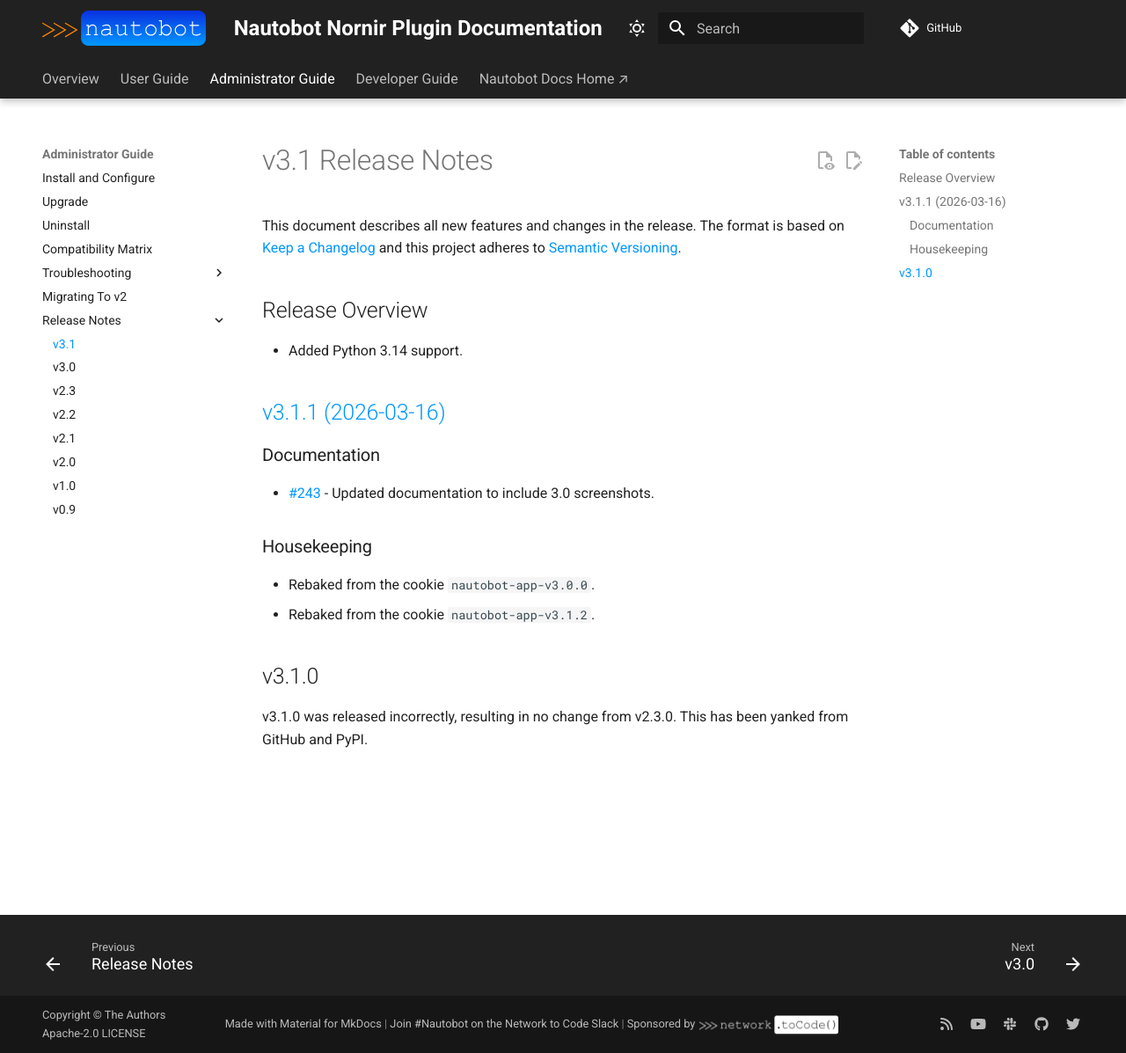
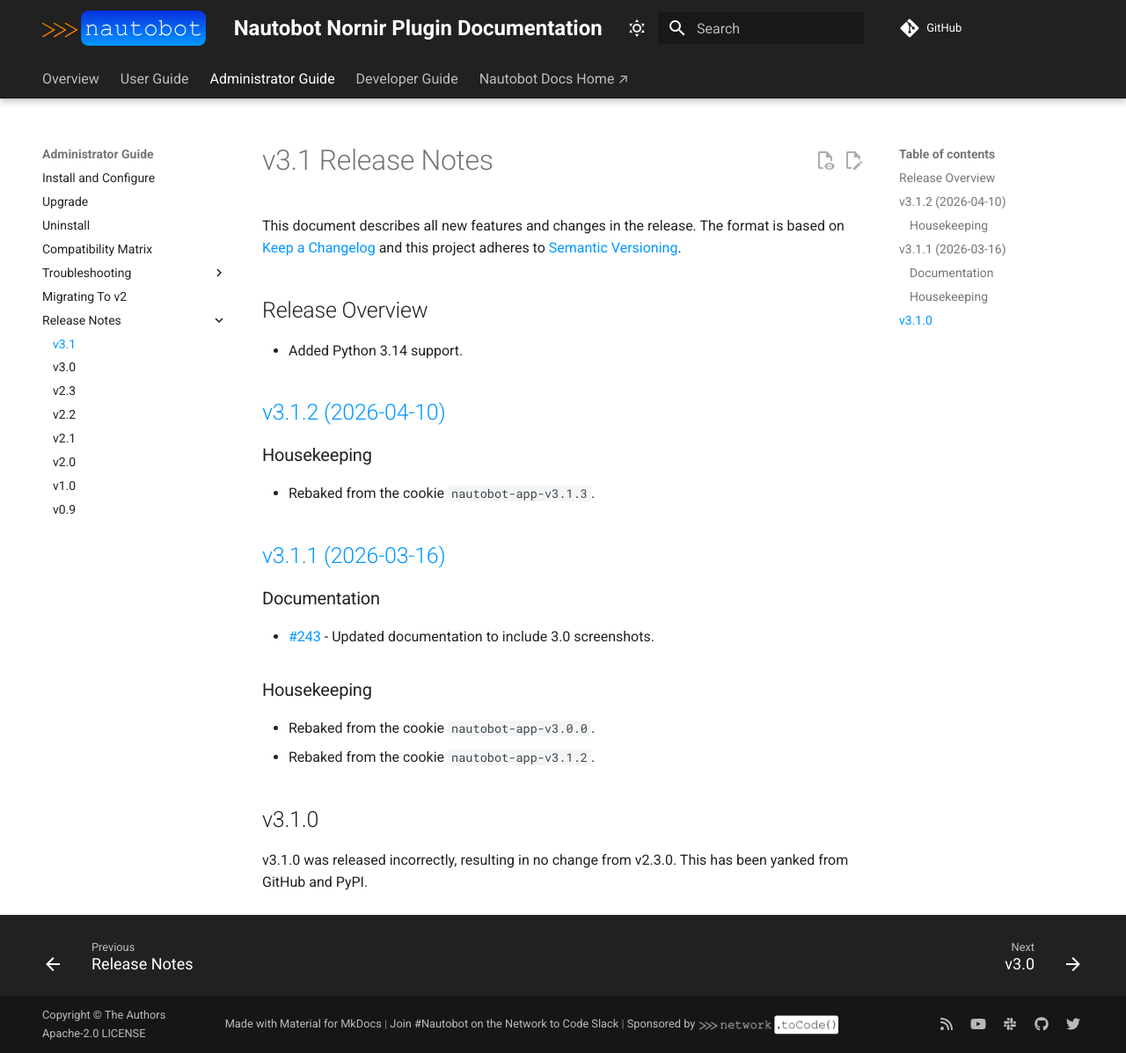
Before and after one commit to nautobot/nautobot-app-nornir, an MkDocs documentation site: the page built from docs/admin/release_notes/version_3.1.md, in a window 1280 px wide and 1197 px high. Shown: the whole window at 88% size. Built offline with MkDocs 1.6.1 and Material for MkDocs 9.7.7, drawn with Linux system fonts in a browser that asks for light colours; comment, search, counter and statistics services are not loaded.

Commit message:
prepare release v3.1.2

```diff
--- a/docs/admin/release_notes/version_3.1.md
+++ b/docs/admin/release_notes/version_3.1.md
@@ -7,6 +7,12 @@
 - Added Python 3.14 support.
 
 <!-- towncrier release notes start -->
+
+## [v3.1.2 (2026-04-10)](https://github.com/nautobot/nautobot-app-nornir/releases/tag/v3.1.2)
+
+### Housekeeping
+
+- Rebaked from the cookie `nautobot-app-v3.1.3`.
 
 ## [v3.1.1 (2026-03-16)](https://github.com/nautobot/nautobot-app-nornir/releases/tag/v3.1.1)
 
--- a/pyproject.toml
+++ b/pyproject.toml
@@ -1,6 +1,6 @@
 [tool.poetry]
 name = "nautobot-plugin-nornir"
-version = "3.1.2a0"
+version = "3.1.2"
 description = "Nautobot App that provides a shim layer to simplify using Nornir within other Nautobot Apps and Nautobot Jobs"
 authors = ["Network to Code, LLC <info@networktocode.com>"]
 license = "Apache-2.0"
```
Also changed, not shown: 2 other files.
